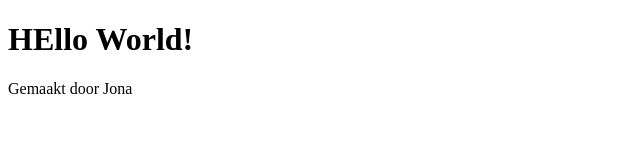
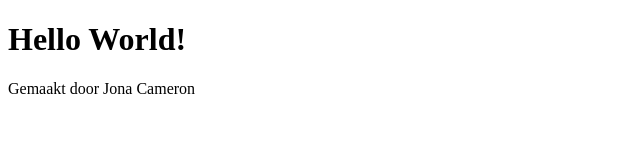
Before and after one commit to CJona/HTML2019, a plain HTML site: page h01/index.html in a window 1280 px wide. Shown: the whole page, without its empty margins (0-640 px from the left). Drawn offline with Linux system fonts and the light colour scheme.

Commit message:
Hello World 2.0

```diff
--- a/h01/index.html
+++ b/h01/index.html
@@ -2,13 +2,10 @@
 <html lang="en">
 <head>
     <meta charset="UTF-8">
-    <meta name="viewport"
-          content="width=device-width, user-scalable=no, initial-scale=1.0, maximum-scale=1.0, minimum-scale=1.0">
-    <meta http-equiv="X-UA-Compatible" content="ie=edge">
     <title>Document</title>
 </head>
 <body>
-<h1>HEllo World!</h1>
-<p>Gemaakt door Jona</p>
+<h1>Hello World!</h1>
+<p>Gemaakt door Jona Cameron</p>
 </body>
 </html>
```
